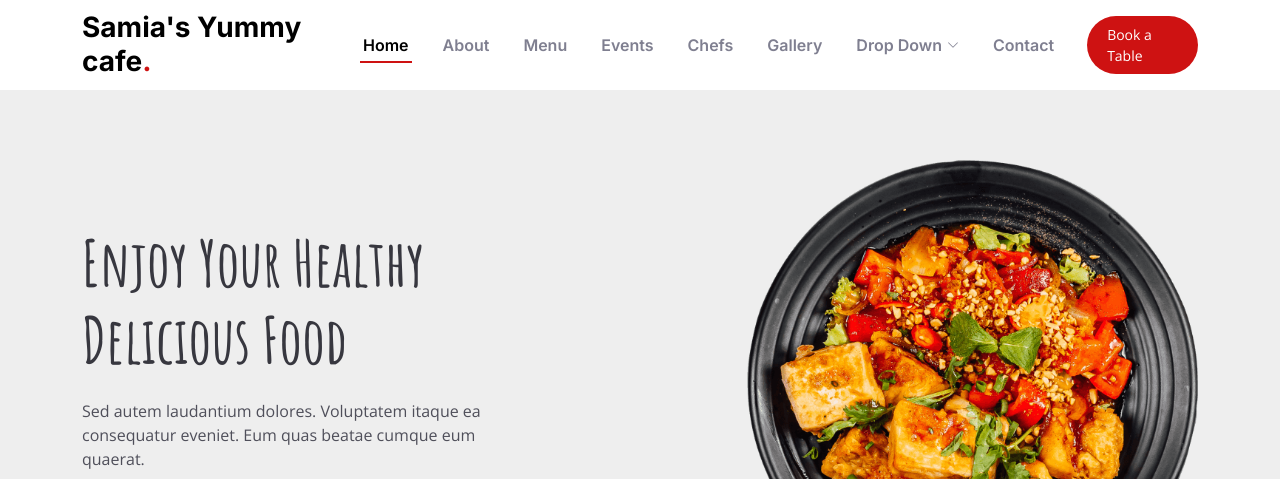
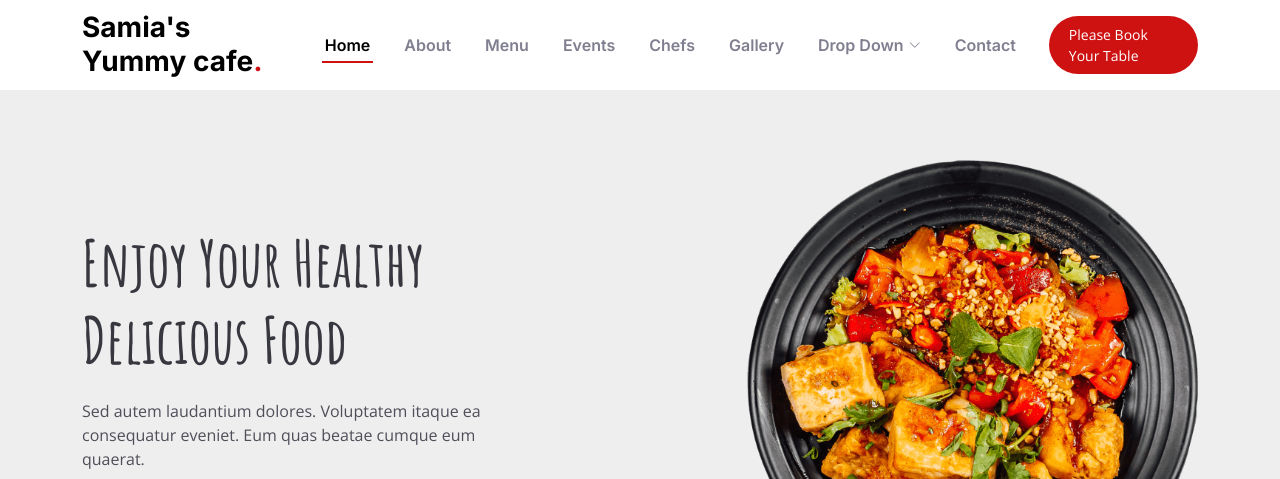
Before and after one commit to Enterprise-Lab-Exam/Samia-Cafe, a plain HTML site: page index.html in a window 1280 px wide. Shown: the top 479 px of the page. Drawn offline with nearby package versions, Linux system fonts and the light colour scheme.

Commit message:
I updated toddle in navbar

```diff
--- a/index.html
+++ b/index.html
@@ -99,7 +99,9 @@
         </nav>
         <!-- .navbar -->
 
-        <a class="btn-book-a-table" href="#book-a-table">Book a Table</a>
+        <a class="btn-book-a-table" href="#book-a-table"
+          >Please Book Your Table</a
+        >
         <i class="mobile-nav-toggle mobile-nav-show bi bi-list"></i>
         <i class="mobile-nav-toggle mobile-nav-hide d-none bi bi-x"></i>
       </div>
```
